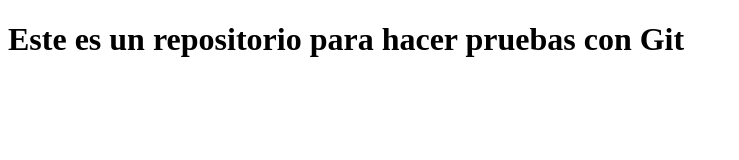
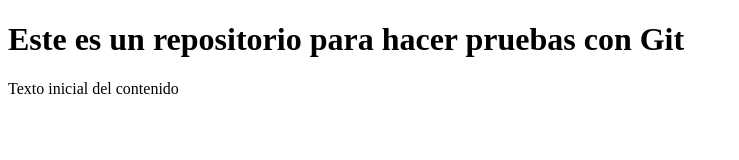
Before and after one commit to AnibalSchiaves/prueba-git, a plain HTML site: page index.html in a window 1280 px wide. Shown: the whole page, without its empty margins (0-739 px from the left). Drawn offline with Linux system fonts and the light colour scheme.

Commit message:
parrafo inicial en content

```diff
--- a/index.html
+++ b/index.html
@@ -6,7 +6,7 @@
     <body>
         <h1>Este es un repositorio para hacer pruebas con Git</h1>
         <div class="content">
-
+            <p>Texto inicial del contenido</p>
         </div>
     </body>
 </html>
```
